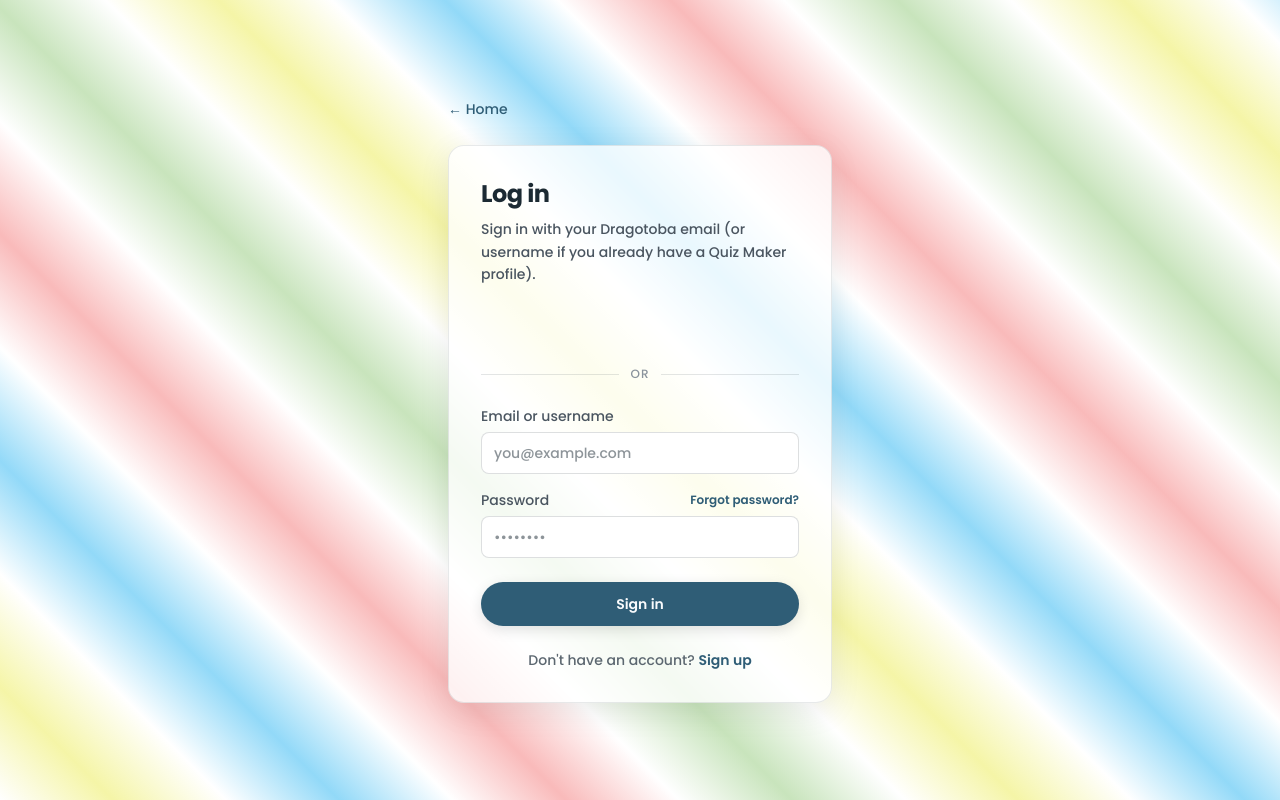
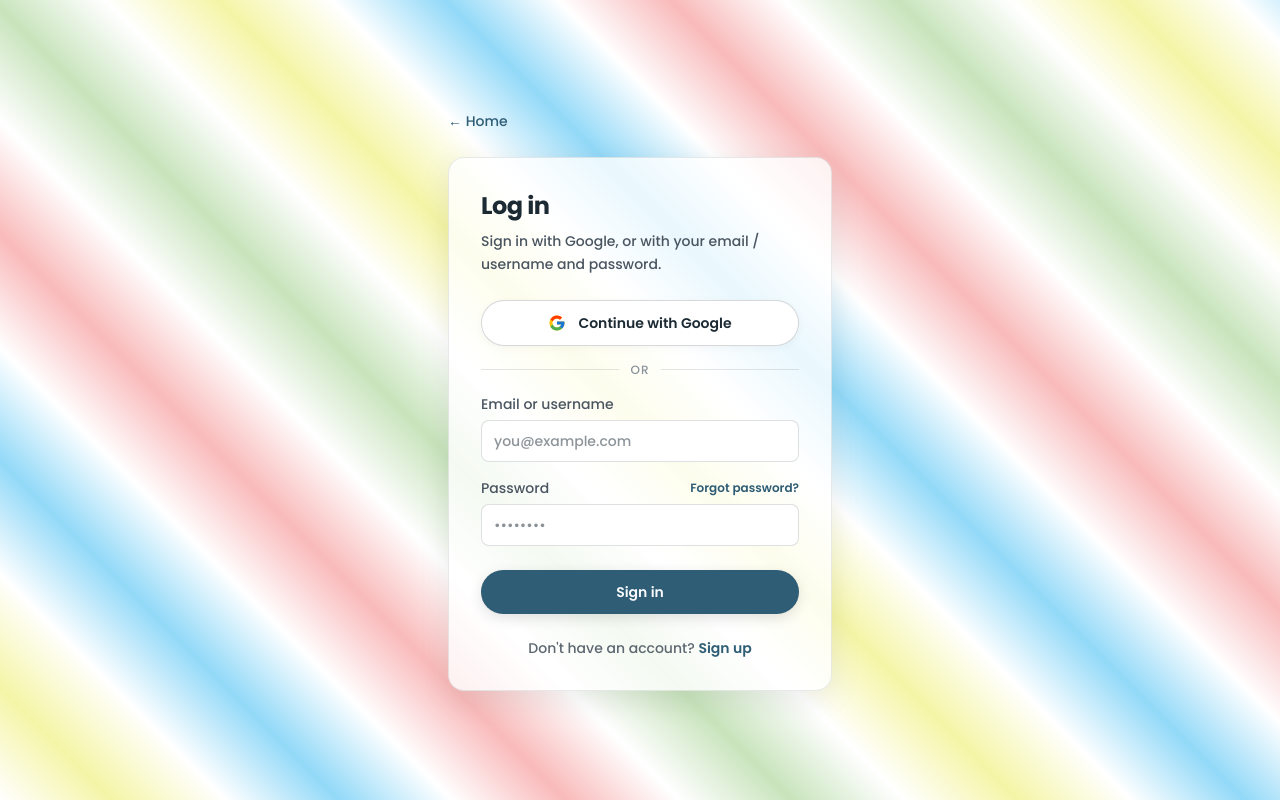
Before and after one commit to dragotoba/dragotoba-quiz-maker, a React (Vite) app in the folder app/: page /login in a window 1280 px wide. Built offline with nearby package versions, Linux system fonts and the light colour scheme; no server answers.

Commit message:
google ui

```diff
--- a/app/src/components/GoogleSignIn.tsx
+++ b/app/src/components/GoogleSignIn.tsx
@@ -1,4 +1,24 @@
-import { GoogleLogin, GoogleOAuthProvider } from "@react-oauth/google";
+import { useEffect, useRef } from "react";
+import { GoogleOAuthProvider } from "@react-oauth/google";
+
+declare global {
+  interface Window {
+    google?: {
+      accounts: {
+        id: {
+          initialize: (config: {
+            client_id: string;
+            callback: (response: { credential?: string }) => void;
+          }) => void;
+          renderButton: (
+            parent: HTMLElement,
+            options: Record<string, string | number>,
+          ) => void;
+        };
+      };
+    };
+  }
+}
 
 export function getGoogleClientId(): string {
   return import.meta.env.VITE_GOOGLE_CLIENT_ID?.trim() ?? "";
@@ -14,41 +34,141 @@ type GoogleSignInProps = {
   disabled?: boolean;
 };
 
-function GoogleButton({ onCredential, onError, disabled }: GoogleSignInProps) {
+function GoogleMark({ className = "" }: { className?: string }) {
   return (
-    <div className={`flex justify-center${disabled ? " pointer-events-none opacity-60" : ""}`}>
-      <GoogleLogin
-        onSuccess={async (response) => {
-          if (disabled) return;
+    <svg className={className} width="18" height="18" viewBox="0 0 48 48" aria-hidden="true">
+      <path
+        fill="#FFC107"
+        d="M43.611 20.083H42V20H24v8h11.303c-1.649 4.657-6.08 8-11.303 8-6.627 0-12-5.373-12-12s5.373-12 12-12c3.059 0 5.842 1.154 7.961 3.039l5.657-5.657C34.046 6.053 29.268 4 24 4 12.955 4 4 12.955 4 24s8.955 20 20 20 20-8.955 20-20c0-1.341-.138-2.65-.389-3.917z"
+      />
+      <path
+        fill="#FF3D00"
+        d="M6.306 14.691l6.571 4.819C14.655 15.108 18.961 12 24 12c3.059 0 5.842 1.154 7.961 3.039l5.657-5.657C34.046 6.053 29.268 4 24 4 16.318 4 9.656 8.337 6.306 14.691z"
+      />
+      <path
+        fill="#4CAF50"
+        d="M24 44c5.166 0 9.86-1.977 13.409-5.192l-6.19-5.238C29.211 35.091 26.715 36 24 36c-5.202 0-9.619-3.317-11.283-7.946l-6.522 5.025C9.505 39.556 16.227 44 24 44z"
+      />
+      <path
+        fill="#1976D2"
+        d="M43.611 20.083H42V20H24v8h11.303c-.792 2.237-2.231 4.166-4.087 5.571l.003-.002 6.19 5.238C36.971 39.205 44 34 44 24c0-1.341-.138-2.65-.389-3.917z"
+      />
+    </svg>
+  );
+}
+
+function BrandedChrome({ disabled }: { disabled?: boolean }) {
+  return (
+    <div
+      className={`flex w-full items-center justify-center gap-3 rounded-full border border-[#1c2a33]/18 bg-white px-6 py-3 text-sm font-semibold text-[#1c2a33] shadow-[0_2px_8px_rgba(0,0,0,0.04)] ${disabled ? "opacity-60" : ""}`}
+      aria-hidden="true"
+    >
+      <GoogleMark />
+      <span>Continue with Google</span>
+    </div>
+  );
+}
+
+function ConfiguredGoogleButton({ onCredential, onError, disabled }: GoogleSignInProps) {
+  const clientId = getGoogleClientId();
+  const hostRef = useRef<HTMLDivElement>(null);
+  const handlersRef = useRef({ onCredential, onError, disabled });
+  handlersRef.current = { onCredential, onError, disabled };
+
+  useEffect(() => {
+    const host = hostRef.current;
+    if (!host || !clientId) return;
+
+    let cancelled = false;
+    let timer: number | undefined;
+
+    const render = () => {
+      if (cancelled || !hostRef.current || !window.google?.accounts?.id) return false;
+      const width = Math.max(240, Math.floor(hostRef.current.parentElement?.clientWidth ?? 320));
+      window.google.accounts.id.initialize({
+        client_id: clientId,
+        callback: (response) => {
+          const { onCredential: next, onError: fail, disabled: isDisabled } =
+            handlersRef.current;
+          if (isDisabled) return;
           if (!response.credential) {
-            onError("Google sign-in did not return a credential.");
+            fail("Google sign-in did not return a credential.");
             return;
           }
-          try {
-            await onCredential(response.credential);
-          } catch (err) {
-            onError(err instanceof Error ? err.message : "Google sign-in failed.");
-          }
-        }}
-        onError={() => onError("Google sign-in failed. Please try again.")}
-        useOneTap={false}
-        theme="outline"
-        size="large"
-        shape="pill"
-        text="continue_with"
-        width={320}
+          void Promise.resolve(next(response.credential)).catch((err) => {
+            fail(err instanceof Error ? err.message : "Google sign-in failed.");
+          });
+        },
+      });
+      hostRef.current.innerHTML = "";
+      window.google.accounts.id.renderButton(hostRef.current, {
+        theme: "outline",
+        size: "large",
+        shape: "pill",
+        text: "continue_with",
+        width,
+      });
+      return true;
+    };
+
+    if (!render()) {
+      timer = window.setInterval(() => {
+        if (render() && timer) window.clearInterval(timer);
+      }, 50);
+    }
+
+    return () => {
+      cancelled = true;
+      if (timer) window.clearInterval(timer);
+    };
+  }, [clientId]);
+
+  return (
+    <div className={`relative w-full${disabled ? " pointer-events-none" : ""}`}>
+      <BrandedChrome disabled={disabled} />
+      {/* Transparent GIS button layered on top for the real click + credential. */}
+      <div
+        ref={hostRef}
+        className="absolute inset-0 flex items-center justify-center overflow-hidden opacity-[0.02]"
       />
     </div>
   );
 }
 
+function UnconfiguredGoogleButton({
+  onError,
+  disabled,
+}: {
+  onError: (message: string) => void;
+  disabled?: boolean;
+}) {
+  return (
+    <button
+      type="button"
+      disabled={disabled}
+      onClick={() =>
+        onError(
+          "Google sign-in is not configured. Set VITE_GOOGLE_CLIENT_ID for this site build.",
+        )
+      }
+      className="flex w-full cursor-pointer items-center justify-center gap-3 rounded-full border border-[#1c2a33]/18 bg-white px-6 py-3 text-sm font-semibold text-[#1c2a33] shadow-[0_2px_8px_rgba(0,0,0,0.04)] hover:border-[#1c2a33]/30 hover:bg-[#fafbfc] disabled:cursor-not-allowed disabled:opacity-60"
+    >
+      <GoogleMark />
+      <span>Continue with Google</span>
+    </button>
+  );
+}
+
 export default function GoogleSignIn(props: GoogleSignInProps) {
   const clientId = getGoogleClientId();
-  if (!clientId) return null;
+
+  if (!clientId) {
+    return <UnconfiguredGoogleButton onError={props.onError} disabled={props.disabled} />;
+  }
 
   return (
     <GoogleOAuthProvider clientId={clientId}>
-      <GoogleButton {...props} />
+      <ConfiguredGoogleButton {...props} />
     </GoogleOAuthProvider>
   );
 }
--- a/app/src/pages/Login.tsx
+++ b/app/src/pages/Login.tsx
@@ -1,6 +1,6 @@
 import { useState, type FormEvent } from "react";
 import { Link, Navigate, useNavigate, useSearchParams } from "react-router-dom";
-import GoogleSignIn, { isGoogleAuthConfigured } from "@/components/GoogleSignIn";
+import GoogleSignIn from "@/components/GoogleSignIn";
 import { getStoredUser, loginAccount, loginWithGoogle, safeNextPath } from "@/lib/auth";
 import { migrateLocalQuizzesIfNeeded } from "@/lib/quizStorage";
 
@@ -14,7 +14,6 @@ export default function Login() {
   const [password, setPassword] = useState("");
   const [error, setError] = useState("");
   const [busy, setBusy] = useState(false);
-  const googleEnabled = isGoogleAuthConfigured();
 
   if (existing) {
     return <Navigate to={nextPath} replace />;
@@ -75,7 +74,7 @@ export default function Login() {
             Log in
           </h1>
           <p className="mt-2 text-sm leading-relaxed text-[#4a5560]">
-            Sign in with your Dragotoba email (or username if you already have a Quiz Maker profile).
+            Sign in with Google, or with your email / username and password.
           </p>
 
           {notice ? (
@@ -84,7 +83,6 @@ export default function Login() {
             </p>
           ) : null}
 
-          {googleEnabled ? (
           <div className="mt-6 space-y-4">
             <GoogleSignIn
               disabled={busy}
@@ -97,9 +95,8 @@ export default function Login() {
               <span className="h-px flex-1 bg-[#1c2a33]/12" />
             </div>
           </div>
-          ) : null}
 
-          <form className="mt-6 space-y-4" onSubmit={handleSubmit}>
+          <form className="mt-4 space-y-4" onSubmit={handleSubmit}>
             <label className="block text-sm text-[#1c2a33]">
               <span className="font-medium text-[#4a5560]">Email or username</span>
               <input
--- a/app/src/pages/Signup.tsx
+++ b/app/src/pages/Signup.tsx
@@ -1,6 +1,6 @@
 import { useState, type FormEvent } from "react";
 import { Link, Navigate, useNavigate, useSearchParams } from "react-router-dom";
-import GoogleSignIn, { isGoogleAuthConfigured } from "@/components/GoogleSignIn";
+import GoogleSignIn from "@/components/GoogleSignIn";
 import {
   getStoredUser,
   loginWithGoogle,
@@ -21,7 +21,6 @@ export default function Signup() {
   const [error, setError] = useState("");
   const [errorCode, setErrorCode] = useState<string | null>(null);
   const [busy, setBusy] = useState(false);
-  const googleEnabled = isGoogleAuthConfigured();
 
   if (existing) {
     return <Navigate to={nextPath} replace />;
@@ -86,11 +85,7 @@ export default function Signup() {
         err instanceof Error ? err.message : "Could not sign in with Google.";
       setErrorCode(code || null);
       setError(message);
-      // Surface conflict copy with login / forgot links when accounts returns 409.
-      if (
-        !code &&
-        /already|exists|linked|conflict/i.test(message)
-      ) {
+      if (!code && /already|exists|linked|conflict/i.test(message)) {
         setErrorCode("DRAGOTOBA_ACCOUNT_EXISTS");
       }
       throw err;
@@ -117,10 +112,9 @@ export default function Signup() {
             Create account
           </h1>
           <p className="mt-2 text-sm leading-relaxed text-[#4a5560]">
-            Sign up with Google, or with a username, email, and password.
+            Continue with Google, or sign up with a username, email, and password.
           </p>
 
-          {googleEnabled ? (
           <div className="mt-6 space-y-4">
             <GoogleSignIn
               disabled={busy}
@@ -136,9 +130,8 @@ export default function Signup() {
               <span className="h-px flex-1 bg-[#1c2a33]/12" />
             </div>
           </div>
-          ) : null}
 
-          <form className="mt-6 space-y-4" onSubmit={handleSubmit}>
+          <form className="mt-4 space-y-4" onSubmit={handleSubmit}>
             <label className="block text-sm text-[#1c2a33]">
               <span className="font-medium text-[#4a5560]">Username</span>
               <input
```
Lines whose indentation alone changed are shown as unchanged.
